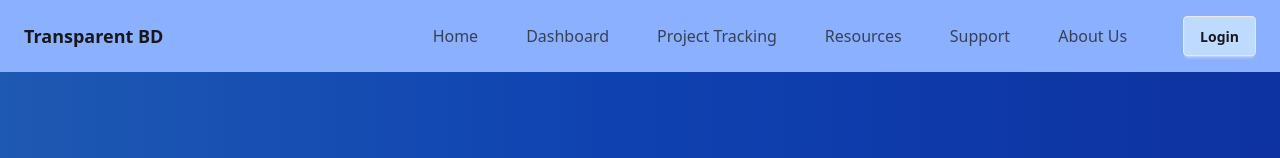
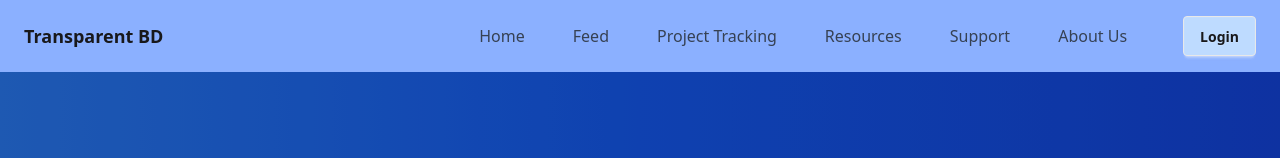
Before and after one commit to mubashirbappi5/Digital-Anti-Corruption-and-Transparency-Platform, a React (Vite) app: page / in a window 1280 px wide. Shown: the top 158 px of the page. Built offline with nearby package versions, Linux system fonts and the light colour scheme; no server answers.

Commit message:
Feed nevbar added

```diff
--- a/src/Components/Navber.jsx
+++ b/src/Components/Navber.jsx
@@ -20,12 +20,16 @@ const Navber = () => {
       <Link className="px-3 py-2 mx-3 mt-2 text-gray-700 transition-colors duration-300 transform rounded-md lg:mt-0 dark:text-gray-200 hover:bg-gray-100 dark:hover:bg-gray-700">
         Home
       </Link>
-      <Link
+      {/* <Link
         to={"/dashboard"}
         className="px-3 py-2 mx-3 mt-2 text-gray-700 transition-colors duration-300 transform rounded-md lg:mt-0 dark:text-gray-200 hover:bg-gray-100 dark:hover:bg-gray-700"
       >
         Dashboard
+      </Link> */}
+      <Link className="px-3 py-2 mx-3 mt-2 text-gray-700 transition-colors duration-300 transform rounded-md lg:mt-0 dark:text-gray-200 hover:bg-gray-100 dark:hover:bg-gray-700">
+        Feed
       </Link>
+
       <Link
         to={"/projectTracking"}
         className="px-3 py-2 mx-3 mt-2 text-gray-700 transition-colors duration-300 transform rounded-md lg:mt-0 dark:text-gray-200 hover:bg-gray-100 dark:hover:bg-gray-700"
```
